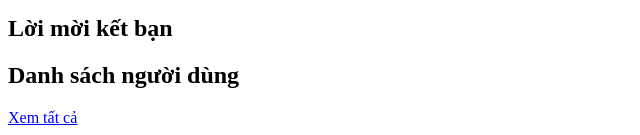
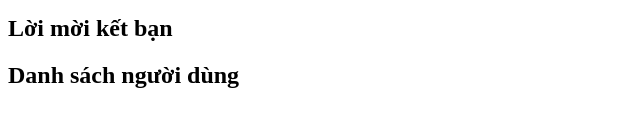
Before and after one commit to thanhlamcode/Symfony_SocialWeb, a Symfony app: template templates/friend.html.twig in a window 1280 px wide. Shown: the part 2870-3005 px from the top of the page, without its empty margins (0-640 px from the left). After the commit the page ends 2958 px from the top, so only its background shows below. Run offline with Twig, Linux system fonts and the light colour scheme; the template is opened without the code that fills it, so the values that code supplies are empty; some libraries are stand-ins or nearby versions.

Commit message:
delete reduncdant

```diff
--- a/templates/friend.html.twig
+++ b/templates/friend.html.twig
@@ -49,11 +49,10 @@
                 {# Tiêu đề + Link xem tất cả #}
                 <div class="flex justify-between items-center mb-6">
                     <h2 class="text-2xl font-bold">Danh sách người dùng</h2>
-                    <a href="#" class="text-blue-400 hover:underline">Xem tất cả</a>
                 </div>
 
                 {# Danh sách người dùng #}
-                <div class="grid grid-cols-1 sm:grid-cols-2 md:grid-cols-3 lg:grid-cols-4 gap-6">
+                <div class="grid grid-cols-1 sm:grid-cols-2 md:grid-cols-3 lg:grid-cols-3 gap-6">
                     {% for friend in otherPeople %}
                         <div class="bg-gray-800 rounded-xl overflow-hidden shadow-lg h-full flex flex-col justify-between min-h-[350px]">
 
@@ -74,7 +73,7 @@
                                 </button>
 
                                 {% if friend.slug %}
-                                    <a href="/profile/{{ friend.slug }}" class="w-full bg-gray-700 text-white py-2 rounded-lg hover:bg-gray-600 transition text-center">
+                                    <a href="/dashboard/profile/{{ friend.slug }}" class="w-full bg-gray-700 text-white py-2 rounded-lg hover:bg-gray-600 transition text-center">
                                         Xem trang cá nhân
                                     </a>
                                 {% else %}
```
